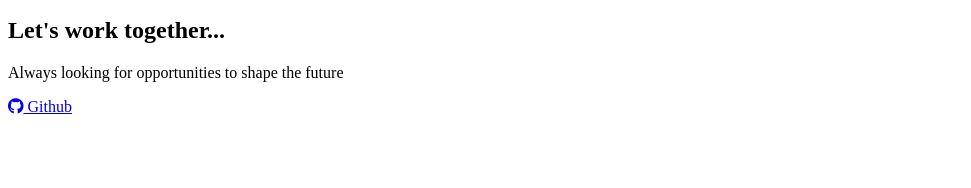
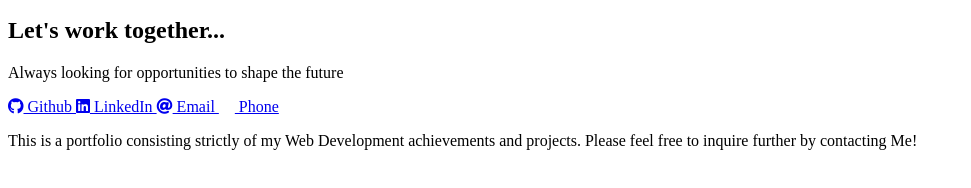
Before and after one commit to Safxo/Portfolio-V1, a plain HTML site: page Portfolio V1/index.html in a window 1280 px wide. Shown: the part 580-768 px from the top of the page, without its empty margins (0-971 px from the left). Drawn offline with Linux system fonts and the light colour scheme.

Commit message:
Add files via upload

```diff
--- a/Portfolio V1/index.html
+++ b/Portfolio V1/index.html
@@ -34,7 +34,7 @@
       <div class="projects-grid">
         <a href="https://silly-meringue-c43fb7.netlify.app" target="_blank" class="project google-mock">
         <img class="project-image" src="https://blog.hubspot.com/hubfs/image8-2.jpg" alt="project"/>
-        <p class="project-title">
+        <p class="project-tile">
           <span class="code"><</span>
           Google Mock-Up Search Page
           <span class="code">/></span>
@@ -54,8 +54,25 @@
           <i class="fab fa-github"></i>
            Github
         </a>
+        <a href="https://www.linkedin.com/in/saifali-syed/" target="_blank" class="btn contact-details">
+          <i class="fab fa-linkedin"></i>
+          LinkedIn
+        </a>
+        <a href="mailto:saiferrroni@gmail.com" class="btn contact-details">
+          <i class="fas fa-at"></i>
+          Email
+        </a>
+        <a href="tel:469-223-0860" class="btn contact-details">
+          <i class="fab fa-mobile-alt"></i>
+          Phone
+        </a>
       </div>
     </section>
     <!-- END OF CONTACT SECTION -->
+    <!-- START OF FOOTER SECTION -->
+    <footer>
+      <p>This is a portfolio consisting strictly of my Web Development achievements and projects. Please feel free to inquire further by contacting Me!</p>
+    </footer>
+    <!-- END OF FOOTER SECTION -->
   </body>
 </html>
```
